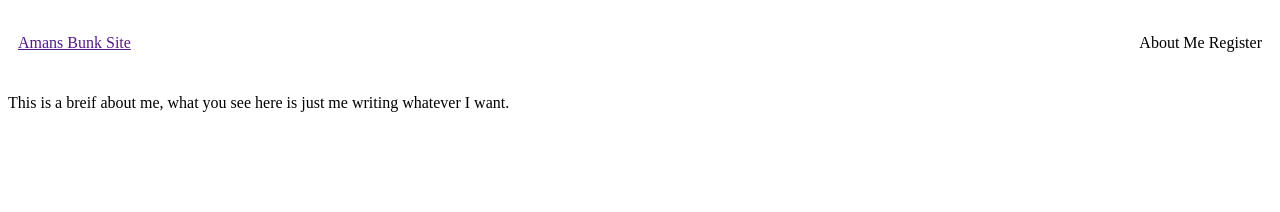
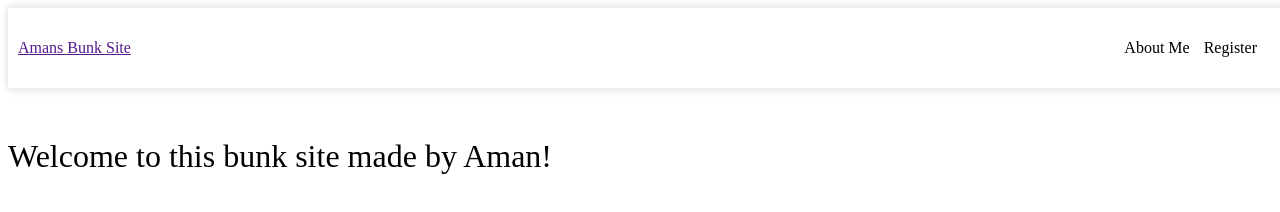
Before and after one commit to VelpCode/100DaysOfCodeII, a website: page BranchWeb/index.html in a window 1280 px wide. Drawn offline with Linux system fonts and the light colour scheme.

Commit message:
touching up site

```diff
--- a/BranchWeb/index.html
+++ b/BranchWeb/index.html
@@ -10,15 +10,15 @@
 <body>
 
     <nav id = "navbar">
-        <a href = "" class = "nab-brand">Amans Bunk Site</a>
+        <a href = "" class = "nav-brand">Amans Bunk Site</a>
         <ul>
             <li class = "nav-item">About Me</li>
             <li class = "nav-item btn btn-default">Register</li>
         </ul>
     </nav>
 
-    <div id = "container">
-        <p class = "para">This is a breif about me, what you see here is just me writing whatever I want.</p>
+    <div class = "container" id = "main">
+        <h1>Welcome to this bunk site made by Aman!</h1>
     </div>
 
 </body>
--- a/BranchWeb/styles.css
+++ b/BranchWeb/styles.css
@@ -4,8 +4,32 @@
     align-items: center;
     justify-content: space-between;
     padding: 10px;
+    width: 100%;
+    box-shadow: 0px 3px 7px 1px rgba(0, 0, 0, 0.07),
+    0px -3px 7px 1px rgba(0, 0, 0, 0.07);
 }
+
+#navbar ul {
+    list-style-type: none;
+    overflow: hidden;
+    padding-right: 20px;
+  }
+
 
 #navbar li {
     display: inline-block;
 }
+
+.nav-item {
+    display: block;
+    padding: 5px;
+}
+
+h1 {
+    margin: 50px 0 30px 0;
+    font-weight: 400;
+  }
+
+.nav-brand {
+    size: 100px;
+}
```
